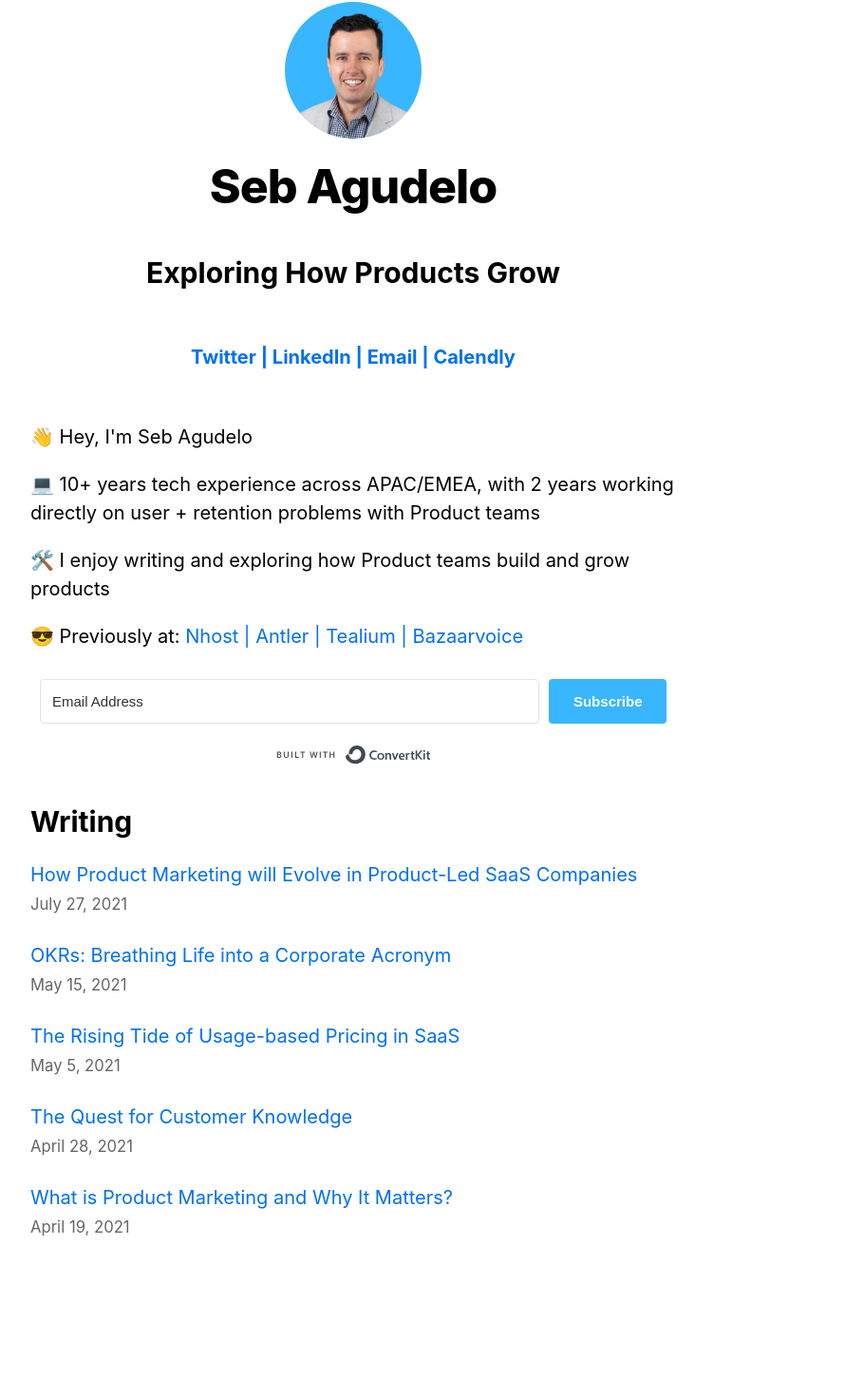
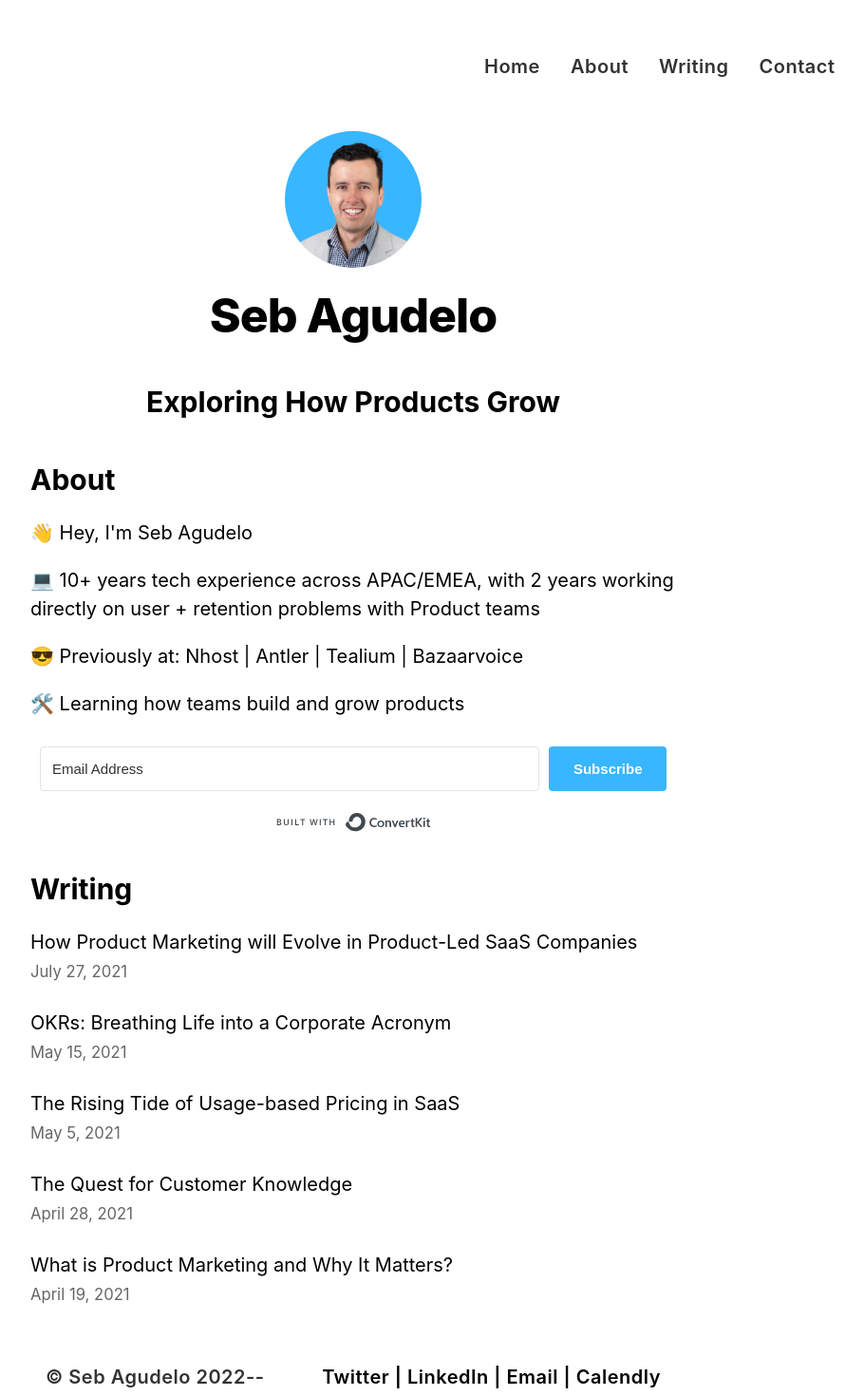
Before and after one commit to sebagudelo/sebagudelo, a Next.js app: page / in a window 1280 px wide. Shown: the part 58-1528 px from the top of the page at 95% size, without its empty margins (268-1178 px from the left). Before the commit the page ends 1484 px from the top, so only its background shows below. Built offline with nearby package versions, Linux system fonts and the light colour scheme.

Commit message:
added navbar + footer

```diff
--- /dev/null
+++ b/components/Navbar.js
@@ -0,0 +1,24 @@
+import Link from 'next/link'
+import styles from './layout.module.css'
+
+export default function Navbar() {
+    return (
+
+    <nav className={styles.navbar}>
+      <nav className={styles.nav}>
+        <Link href="https://sebagudelo.com/">
+          <a>Home</a>
+        </Link>
+        <Link href="https://sebagudelo.com/#about">
+          <a>About</a>
+        </Link>
+        <Link href="https://sebagudelo.com/#writing">
+          <a>Writing</a>
+        </Link>
+        <Link href="https://sebagudelo.com/#contact">
+          <a>Contact</a>
+        </Link>
+      </nav>
+      </nav>
+    )
+  }
--- /dev/null
+++ b/components/footer.js
@@ -0,0 +1,9 @@
+const Footer = ({ title }) => {
+    return (
+
+      <div>
+<p> &copy; Seb Agudelo {new Date().getFullYear()}--</p>
+      </div>
+    )
+  };
+  export default Footer;
--- a/components/layout.js
+++ b/components/layout.js
@@ -2,8 +2,10 @@ import Head from 'next/head'
 import Image from 'next/image'
 import styles from './layout.module.css'
 import utilStyles from '../styles/utils.module.css'
+import Navbar from '../components/Navbar';
 import Link from 'next/link'
 import SignupForm from '../components/SignupForm';
+import Footer from '../components/Footer';
 
 const name = 'Seb Agudelo'
 export const siteTitle = 'Seb Agudelo - Exploring How Products Grow'
@@ -46,9 +48,13 @@ export default function Layout({ children, home, postData }) {
 
 
       </Head>
+
+      <Navbar />
+
       <header className={styles.header}>
         {home ? (
           <>
+
             <Image
               priority
               src="/images/SebTwitter.png"
@@ -60,9 +66,6 @@ export default function Layout({ children, home, postData }) {
 
             <h1 className={utilStyles.heading2Xl}>{name} </h1>
             <h1 className={utilStyles.headingLg}>{gsw} </h1>
-            <h1 className={utilStyles.headingMd}>{<p><a href="https://twitter.com/sebagudelo" target="_blank" rel="noopener noreferrer">Twitter |</a>
-            <a href="https://linkedin.com/in/sebagudelo" target="_blank" rel="noopener noreferrer"> LinkedIn |</a> <a href="mailto:hi@sebagudelo .com">Email |</a><a href="https://calendly.com/sebagudelo"> Calendly</a></p>
-}</h1>
           </>
         ) : (
           <>
@@ -78,11 +81,6 @@ export default function Layout({ children, home, postData }) {
                 />
               </a>
             </Link>
-            <h2 className={utilStyles.headingMd}>
-              <Link href="/">
-                <a className={utilStyles.colorInherit}>{seb}</a>
-              </Link>
-            </h2>
           </>
         )}
       </header>
@@ -95,6 +93,12 @@ export default function Layout({ children, home, postData }) {
           </Link>
           </div>
       )}
+<div className={styles.footer} id="contact">
+      <Footer />
+      <p><a href="https://twitter.com/sebagudelo" target="_blank" rel="noopener noreferrer">Twitter |</a>
+            <a href="https://linkedin.com/in/sebagudelo" target="_blank" rel="noopener noreferrer"> LinkedIn |</a> <a href="mailto:hi@sebagudelo .com">Email |</a><a href="https://calendly.com/sebagudelo"> Calendly</a></p>
+</div>
+
     </div>
   )
 }
--- a/components/layout.module.css
+++ b/components/layout.module.css
@@ -11,6 +11,59 @@
     align-items: center;
   }
 
+  .footer {
+    height: 100%;
+    display: flex;
+    flex-direction: row;
+    justify-content: space-between;
+    scroll-behavior: smooth;
+    margin: 8px 0;
+    text-decoration: none;
+    background: white;
+    border-radius: 4px;
+    font-size: 20px;
+    padding: 12px 16px;
+    font-weight: 600;
+    letter-spacing: 0.025em;
+    color: #333;
+  }
+
+  .navbar {
+    height: 100%;
+    display: flex;
+    flex-direction: row;
+    justify-content: flex-end;
+    scroll-behavior: smooth;
+  }
+
+
+  .nav {
+    height: 100%;
+    display: flex;
+    flex-direction: row;
+    justify-content: space-evenly;
+    width: 250px;
+    background-color: #ffffff;
+    padding: 32px;
+    scroll-behavior: smooth;
+  }
+
+  .nav > a {
+    margin: 8px 0;
+    text-decoration: none;
+    background: white;
+    border-radius: 4px;
+    font-size: 20px;
+    padding: 12px 16px;
+    font-weight: 600;
+    letter-spacing: 0.025em;
+    color: #333;
+  }
+
+  .nav > a:hover {
+    background-color: #eaeaea;
+  }
+
   .backToHome {
     margin: 3rem 0 0;
   }
--- a/pages/index.js
+++ b/pages/index.js
@@ -15,26 +15,33 @@ export default function Home({ allPostsData }) {
         <link rel="shortcut icon" href="/favicon.ico" />
         <script async src="https://cdn.splitbee.io/sb.js"></script>
       </Head>
-      <section className={utilStyles.headingMd}>
+      <div className={utilStyles.headingMd}>
+
+      <h2 className={utilStyles.headingLg} id="about"><a href="http://localhost:3000/#about">
+      About
+      </a>
+      </h2>
 
         <p>👋 Hey, I'm Seb Agudelo</p>
 
         <p>💻 10+ years tech experience across APAC/EMEA, with 2 years working
         directly on user + retention problems with Product teams</p>
 
-        <p>🛠️ I enjoy writing and exploring how Product teams build and grow products</p>
-
         <p>😎 Previously at: <a href="https://nhost.io">Nhost |</a> <a href="https://antler.co">Antler |</a> <a href="https://tealium.com">Tealium |</a> <a href="https://bazaarvoice.com"> Bazaarvoice</a> </p>
 
+        <p>🛠️ Learning how teams build and grow products</p>
 
-      </section>
+
+
+
+      </div>
 
       <section>
       <SignupForm/>
       </section>
 
       <section className={`${utilStyles.headingMd} ${utilStyles.padding1px}`}>
-        <h2 className={utilStyles.headingLg}>Writing</h2>
+        <h2 className={utilStyles.headingLg} id="writing">Writing</h2>
         <ul className={utilStyles.list}>
           {allPostsData.map(({ id, date, title }) => (
             <li className={utilStyles.listItem} key={id}>
--- a/styles/global.css
+++ b/styles/global.css
@@ -6,7 +6,7 @@ body {
     Cantarell, Fira Sans, Droid Sans, Helvetica Neue, sans-serif;
   line-height: 1.6;
   font-size: 20px;
-  background-color: white;
+  background-color: #FFFFFF;
 }
 
 * {
@@ -14,7 +14,7 @@ body {
 }
 
 a {
-  color: #0070f3;
+  color: #000000;
   text-decoration: none;
 }
 
```
